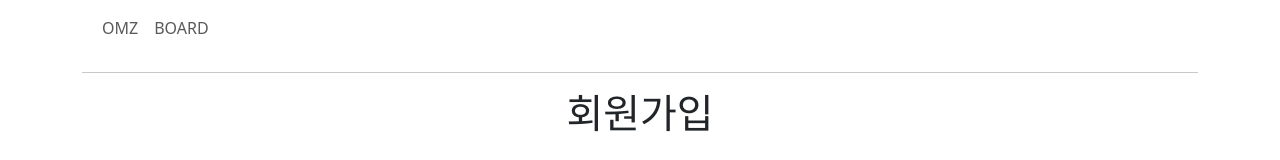
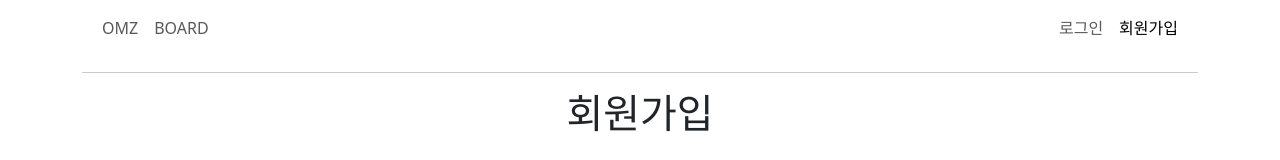
Before and after one commit to Mysticlullaby/project_omz_front, a React (Create React App) app: page /signup in a window 1280 px wide. Shown: the top 160 px of the page. Built offline with nearby package versions, Linux system fonts and the light colour scheme.

Commit message:
20230926 buttons added

```diff
--- a/src/App.js
+++ b/src/App.js
@@ -17,12 +17,12 @@ function App() {
       <Routes>
         <Route path="/" element={<BaseLayout />}>
           <Route index element={<MovieList />} />
-          <Route path="signup" element={<Signup />} />
+          <Route path="signup" element={<PrivateRoute isAuth={false} RouteComponent={Signup} />} />
           <Route path="login" element={<PrivateRoute isAuth={false} RouteComponent={Login} />} />
-          <Route path="movie/:movieId" element={<MovieDetail />} />
-          <Route path="board/list/:currentPage" element={<BoardList />} />
-          <Route path="board/write" element={<BoardWrite />} />
-          <Route path="board/write/:num" element={<BoardWrite />} />
+          <Route path="movie/:movieId" element={<PrivateRoute isAuth={false} RouteComponent={MovieDetail} />} />
+          <Route path="board/list/:currentPage" element={<PrivateRoute isAuth={false} RouteComponent={BoardList} />} />
+          <Route path="board/write" element={<PrivateRoute isAuth={true} RouteComponent={BoardWrite} />} />
+          <Route path="board/write/:num" element={<PrivateRoute isAuth={true} RouteComponent={BoardWrite} />} />
         </Route>
       </Routes>
     </div>
--- a/src/components/client/Signup.js
+++ b/src/components/client/Signup.js
@@ -26,7 +26,7 @@ const Signup = () => {
   const onSubmit = async (e) => {
     e.preventDefault();
     await axios
-      .post("/client/signup", client)
+      .post("/signup", client)
       .then((Response) => {
         navigator("/");
       })
--- a/src/components/layout/BaseLayout.js
+++ b/src/components/layout/BaseLayout.js
@@ -19,6 +19,20 @@ const BaseLayout = () => {
                 </NavLink>
               </li>
             </ul>
+            <div>
+              <ul className="navbar-nav">
+                <li className="nav-item">
+                  <NavLink to="/login" className="nav-link">
+                    로그인
+                  </NavLink>
+                </li>
+                <li className="nav-item">
+                  <NavLink to="/signup" className="nav-link">
+                    회원가입
+                  </NavLink>
+                </li>
+              </ul>
+            </div>
           </div>
         </div>
       </nav>
--- a/src/omz_style.css
+++ b/src/omz_style.css
@@ -18,3 +18,7 @@
     padding: 10%;
     background-clip: content-box;
 }
+
+.navbar-expand-lg .navbar-collapse{
+    justify-content: space-between;
+}
```
